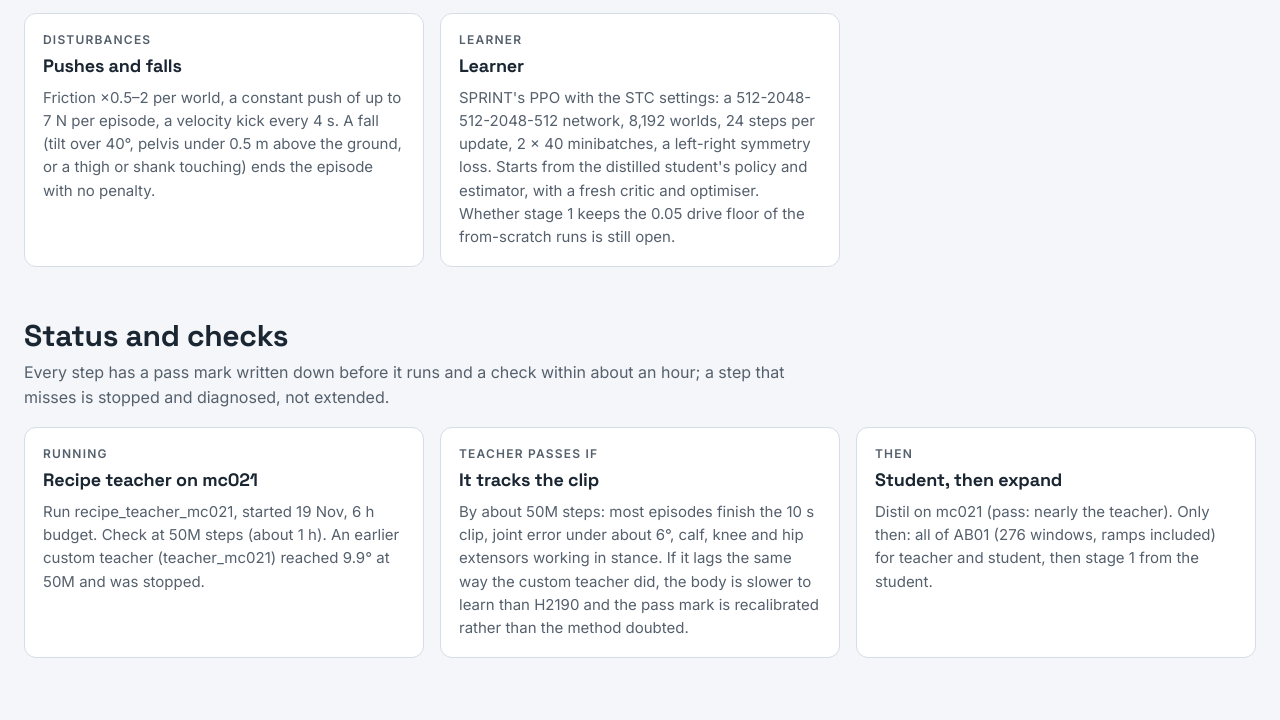
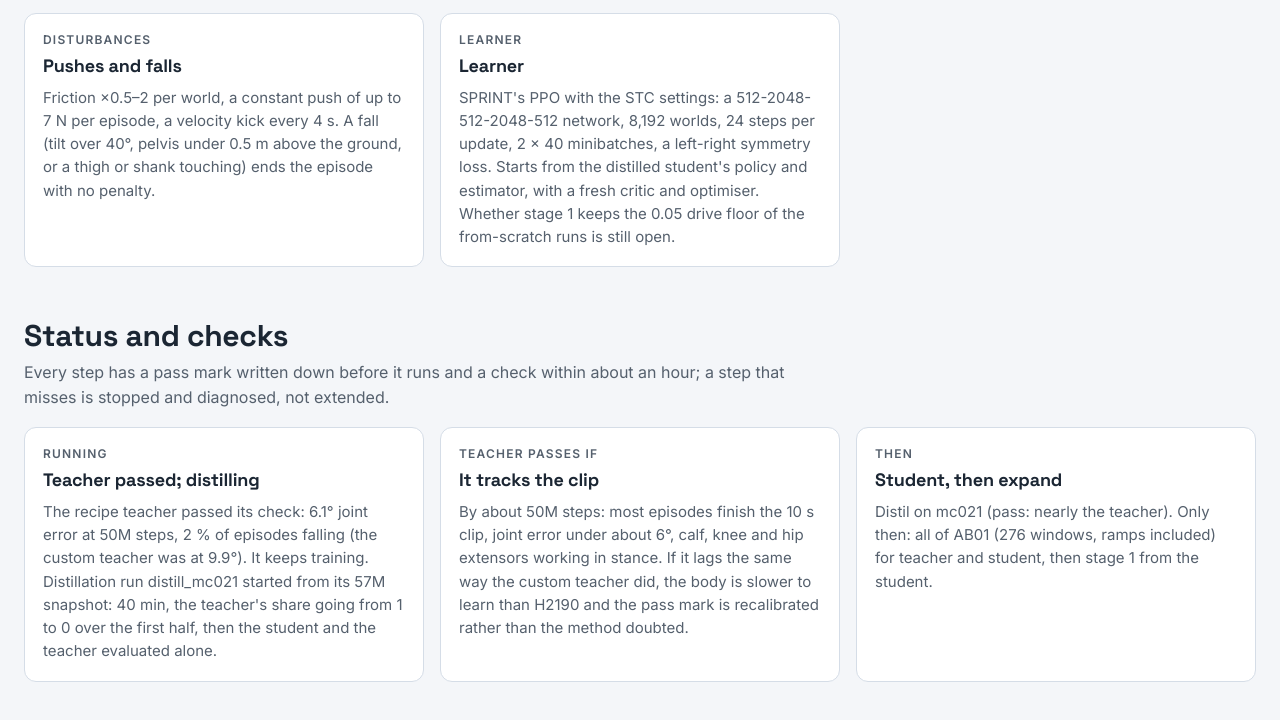
Before and after one commit to luorix1/gait-planner, a plain HTML site: page docs/plan_page/planner-ladder.html in a window 1280 px wide. Shown: the part 4276-4996 px from the top of the page. Drawn offline with Linux system fonts and the light colour scheme.

Commit message:
Plan page: teacher passed, distillation running
Co-Authored-By: Claude Opus 5.5 <noreply@anthropic.com>

```diff
--- a/docs/plan_page/planner-ladder.html
+++ b/docs/plan_page/planner-ladder.html
@@ -390,7 +390,7 @@ a.rewlink { cursor:pointer } a.rewlink:hover rect { stroke:var(--blue) }
     <p>Every step has a pass mark written down before it runs and a check within about an hour; a step that misses is stopped and diagnosed, not extended.</p>
   </div>
   <div class="cards">
-    <div class="card" id="status-now"><span class="tag">Running</span><h3>Recipe teacher on mc021</h3><p>Run recipe_teacher_mc021, started 19 Nov, 6 h budget. Check at 50M steps (about 1 h). An earlier custom teacher (teacher_mc021) reached 9.9° at 50M and was stopped.</p></div>
+    <div class="card" id="status-now"><span class="tag">Running</span><h3>Teacher passed; distilling</h3><p>The recipe teacher passed its check: 6.1° joint error at 50M steps, 2 % of episodes falling (the custom teacher was at 9.9°). It keeps training. Distillation run distill_mc021 started from its 57M snapshot: 40 min, the teacher's share going from 1 to 0 over the first half, then the student and the teacher evaluated alone.</p></div>
     <div class="card"><span class="tag">Teacher passes if</span><h3>It tracks the clip</h3><p>By about 50M steps: most episodes finish the 10 s clip, joint error under about 6°, calf, knee and hip extensors working in stance. If it lags the same way the custom teacher did, the body is slower to learn than H2190 and the pass mark is recalibrated rather than the method doubted.</p></div>
     <div class="card"><span class="tag">Then</span><h3>Student, then expand</h3><p>Distil on mc021 (pass: nearly the teacher). Only then: all of AB01 (276 windows, ramps included) for teacher and student, then stage 1 from the student.</p></div>
   </div>
```
